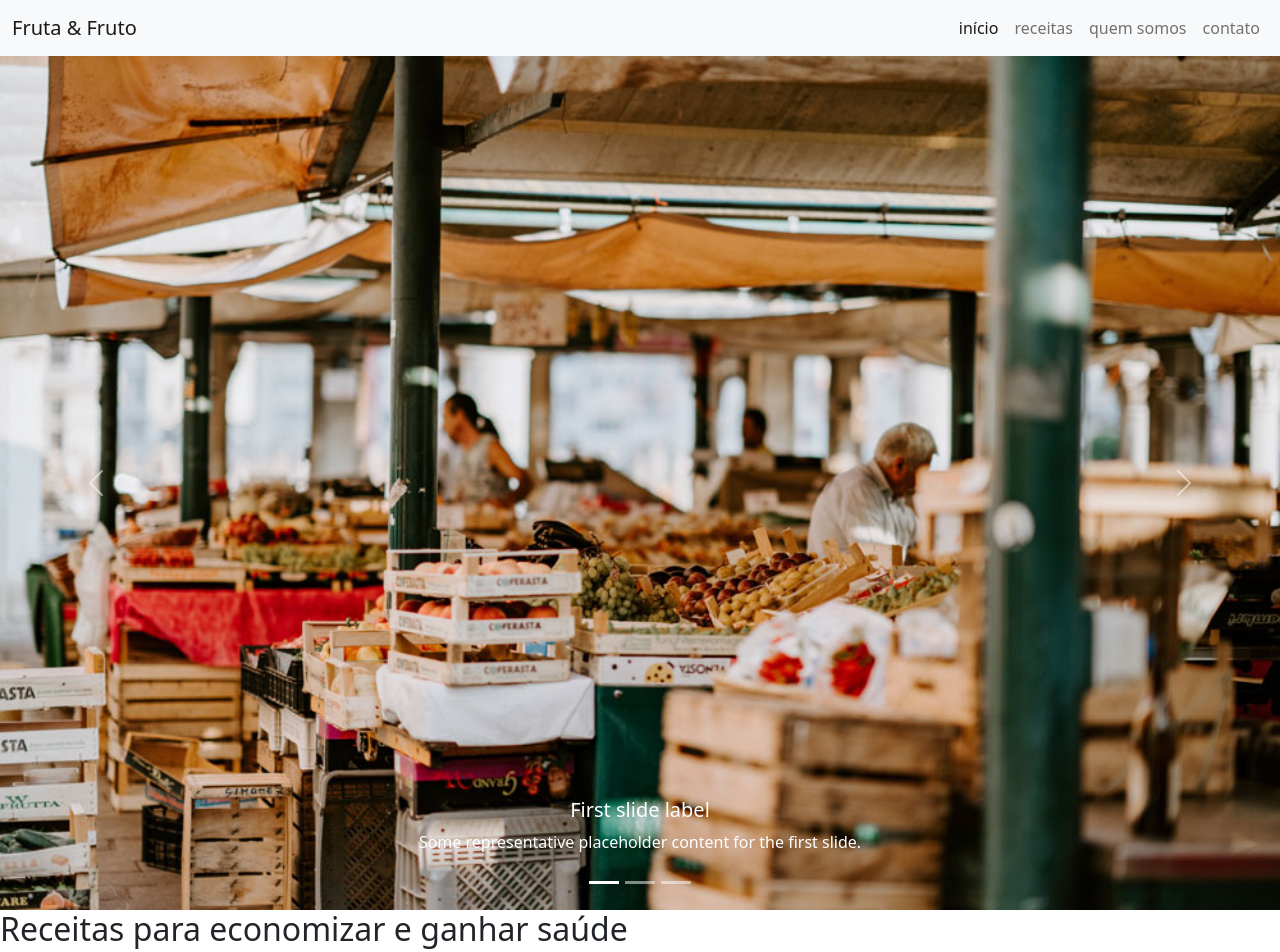
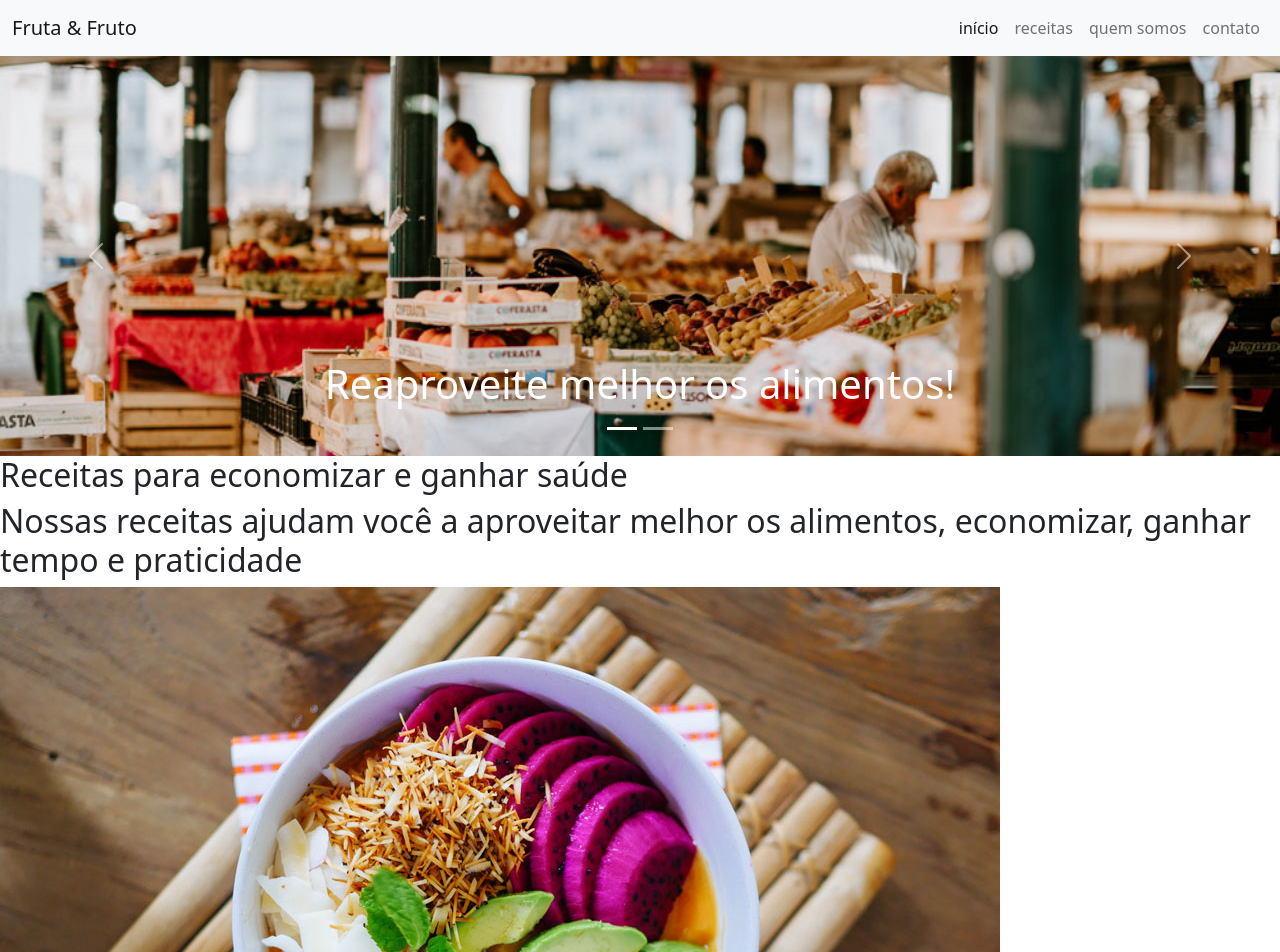
Before and after one commit to FelipeDias28/bootstrap, a plain HTML site: page index.html in a window 1280 px wide. Shown: the top 952 px of the page. Drawn offline with nearby package versions, Linux system fonts and the light colour scheme; files whose address does not match are found by name.

Commit message:
arrumando o carrossel

```diff
--- a/index.html
+++ b/index.html
@@ -52,7 +52,7 @@
       </div>
     </nav>
 
-    <!-- Carroceu  -->
+    <!-- Carrossel  -->
     <div
       id="carouselExampleCaptions"
       class="carousel slide"
@@ -73,34 +73,26 @@
           data-bs-slide-to="1"
           aria-label="Slide 2"
         ></button>
-        <button
-          type="button"
-          data-bs-target="#carouselExampleCaptions"
-          data-bs-slide-to="2"
-          aria-label="Slide 3"
-        ></button>
       </div>
       <div class="carousel-inner">
         <div class="carousel-item active">
           <img
             src="src/img//carrossel-img1.jpg"
-            class="d-block w-100"
+            class="d-block w-100 image-carousel-one"
             alt="imagem 1"
           />
           <div class="carousel-caption d-none d-md-block">
-            <h5>First slide label</h5>
-            <p>Some representative placeholder content for the first slide.</p>
+            <h1>Reaproveite melhor os alimentos!</h1>
           </div>
         </div>
         <div class="carousel-item">
           <img
             src="src/img//carrossel-img2.jpg"
-            class="d-block w-100"
+            class="d-block w-100 image-carousel-two"
             alt="imagem 2"
           />
           <div class="carousel-caption d-none d-md-block">
-            <h5>Second slide label</h5>
-            <p>Some representative placeholder content for the second slide.</p>
+            <h1>Economize e ganhe em saúde!</h1>
           </div>
         </div>
       </div>
@@ -123,9 +115,6 @@
         <span class="visually-hidden">Next</span>
       </button>
     </div>
-
-    <!-- <h1>Reaproveite melhor os alimentos!</h1>
-    <h1>Economize e ganhe em saúde!</h1> -->
 
     <h2>Receitas para economizar e ganhar saúde</h2>
     <h2>
--- a/src/style.css
+++ b/src/style.css
@@ -0,0 +1,10 @@
+.image-carousel-one {
+  object-fit: cover; /* cobre toda área do container  */
+  object-position: 0 60%; /* mover a imagem no eixo x e y  */
+  height: 400px;
+}
+
+.image-carousel-two {
+  object-fit: cover;
+  height: 400px;
+}
```
